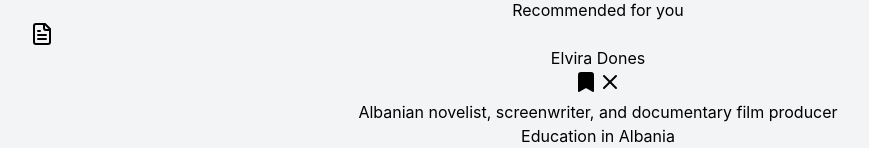
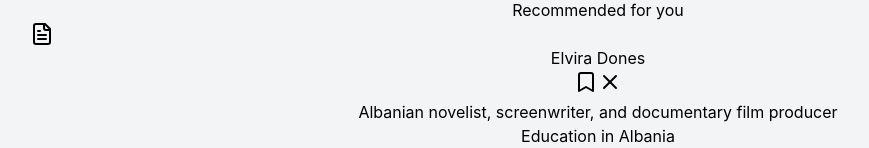
Before and after one commit to baba786/Content_Translation, a React (Vite) app: page / in a window 1280 px wide. Shown: the part 418-566 px from the top of the page, without its empty margins (42-911 px from the left). Built offline with nearby package versions, Linux system fonts and the light colour scheme.

Commit message:
Left-align 'Recommended for you' title and clear default bookmarks

```diff
--- a/src/components/Claude/ClaudeComponent.tsx
+++ b/src/components/Claude/ClaudeComponent.tsx
@@ -41,7 +41,7 @@ const WikipediaUI = () => {
   const [activeTab, setActiveTab] = useState('collections');
   const [notification, setNotification] = useState<string | null>(null);
   const [dismissedSuggestions, setDismissedSuggestions] = useState<string[]>([]);
-  const [bookmarkedSuggestions, setBookmarkedSuggestions] = useState<string[]>(['elv']);
+  const [bookmarkedSuggestions, setBookmarkedSuggestions] = useState<string[]>([]);
 
   // Simulated collections data
   const collectionGroups: CollectionGroup[] = [
@@ -282,10 +282,10 @@ const WikipediaUI = () => {
             </div>
 
             {/* Main Suggestions List */}
-            <div className="mt-4">
-              <h3 className="text-lg font-medium text-gray-700 mb-2">
-                Recommended for you
-              </h3>
+              <div className="mt-4">
+                <h3 className="text-lg font-medium text-gray-700 mb-2 text-left">
+                  Recommended for you
+                </h3>
 
               {filteredSuggestions.map(item => (
                 <div key={item.id} className="flex items-start py-3 border-b border-gray-200">
```
